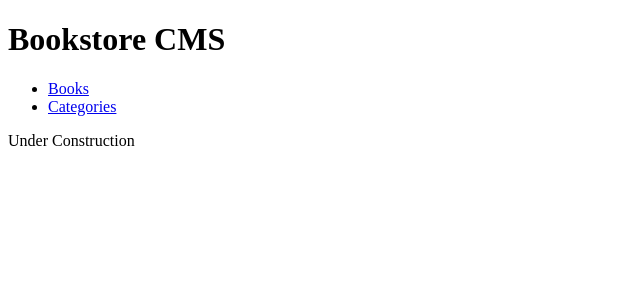
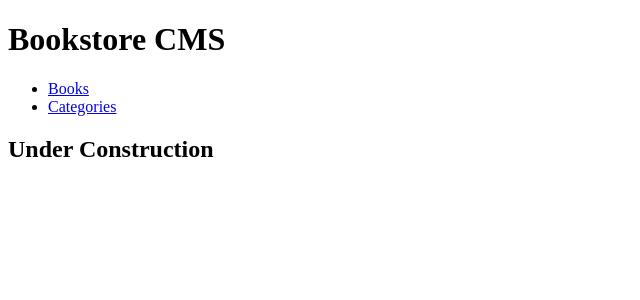
Before and after one commit to ikennarichard/Bookstore, a React (Create React App) app: page /categories in a window 1280 px wide. Shown: the top 300 px of the page, without its empty margins (0-640 px from the left). Built offline with nearby package versions, Linux system fonts and the light colour scheme.

Commit message:
Add heading for component text

```diff
--- a/src/components/Categories.js
+++ b/src/components/Categories.js
@@ -1,5 +1,7 @@
 export default function Categories() {
   return (
-    <div>Under Construction</div>
+    <div>
+      <h2>Under Construction</h2>
+    </div>
   );
 }
```
